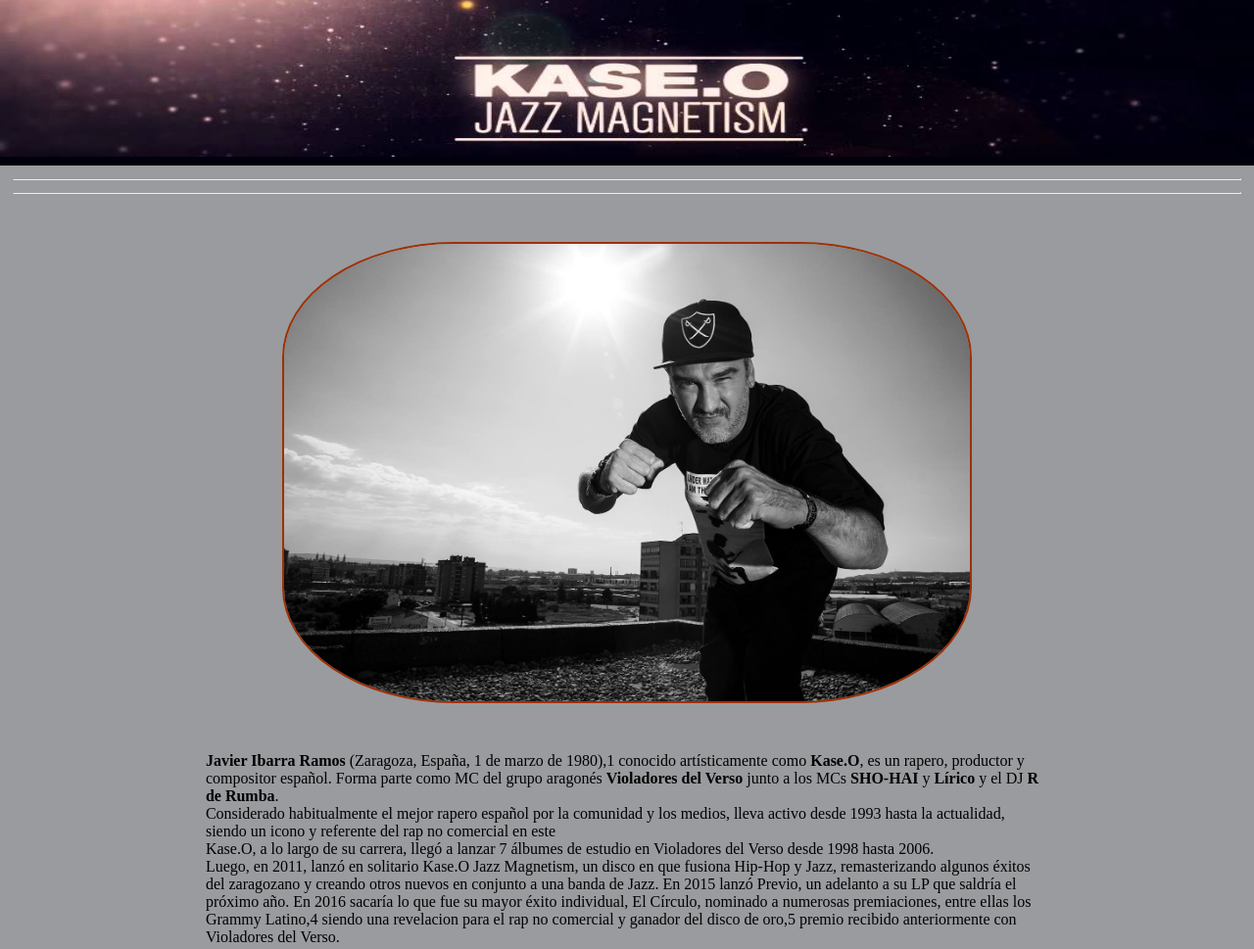
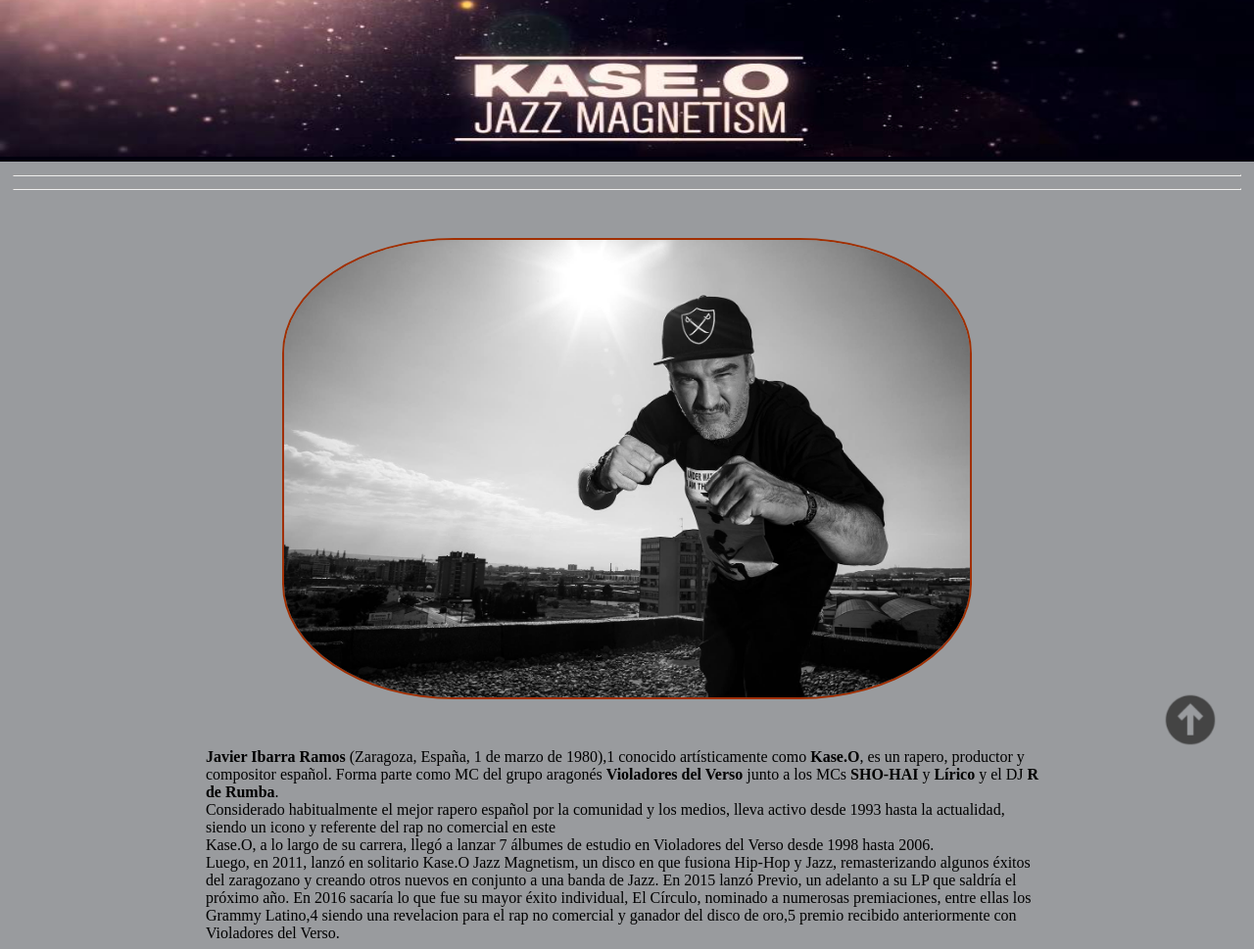
Before and after one commit to vixu92/HTML, a plain HTML site: page 03Practica3/index.html in a window 1280 px wide. Shown: the top 969 px of the page at 98% size. Drawn offline with Linux system fonts and the light colour scheme.

Commit message:
Boton "arriba" y nuevos estilos

```diff
--- a/03Practica3/index.html
+++ b/03Practica3/index.html
@@ -14,7 +14,7 @@
 
 <body>
 <header>
-<img class="banner" src="./img/banner.jpg" alt="Banner Kase.O">
+<img class="banner" id="arriba" src="./img/banner.jpg" alt="Banner Kase.O">
 </header>
 
     <h1>Javier Ibarra Ramos | Kase.O</h1>
@@ -89,13 +89,16 @@
         Se le ha entregado <strong>disco de oro</strong> por su disco después de 1 mes y 20 días.</p>
     </article>
 </section>
+
+<a href="#arriba"><img src="./img/flecha.png" alt="Flecha Arriba" class="arriba"></a> <br>
 </main>
+
 <footer>
         <address>Javier Ruiz &nbsp; &nbsp; &nbsp; &nbsp;
         <a href="mailto:vixu92@yahoo.es">vixu92@yahoo.es</a>  &nbsp; &nbsp; &nbsp; &nbsp;
         <a href="http://www.rapsolozgz.com/">RapSolo&copy;</a> &nbsp; &nbsp; &nbsp; &nbsp;
         <a href="http://www.comun20.com/">Comun20&copy;</a></address>
-        <p> <a href="http://www.recetasdejavi.ml">Recetas de Javi</a> &nbsp; &nbsp; 2018&copy; </p>
+        <p> <a href="http://www.recetasdejavi.ml">Recetas de Javi</a> &nbsp; 2018&copy; </p>
     </footer>
 </body>
 </html>
--- a/03Practica3/style/style.css
+++ b/03Practica3/style/style.css
@@ -28,19 +28,34 @@ ul{
 li{
     list-style-type: none;
     display: inline-block;
-    border: solid 2px rgb(161, 47, 1);
+    color: white;
     margin: 15px;
     font-size: 18px;
-    color: rgb(0, 26, 255);
-    background-color: greenyellow;
-
 }
 li:hover{
 
     color: rgb(161, 47, 1);
     background-color: rgb(12, 224, 154);
-    font-size: 24px;
+    font-size: 25px;
 
+}
+a:link{
+    color: #fef0ea;
+    font-size: 18px;
+    font-family: arial;
+    text-decoration: none
+}
+a:hover{
+    color: #fef0ea;
+    font-size: 18px;
+    font-family: arial;
+    text-decoration: none
+}
+a:visited{
+    color: #fef0ea;
+    font-size: 18px;
+    font-family: arial;
+    text-decoration: none
 }
 .imagen{
     width: 700px;
@@ -111,3 +126,12 @@ footer p{
 hr{
     margin: 1%;
 }
+.arriba{
+    width: 50px;
+    height: auto;
+	padding:20px;
+	cursor:pointer;
+	position: fixed;
+	bottom:20px;
+	right:20px;
+}
```
Also changed, not shown: 02Practica2/img/flecha.png (added), 03Practica3/img/flecha.png (added).
